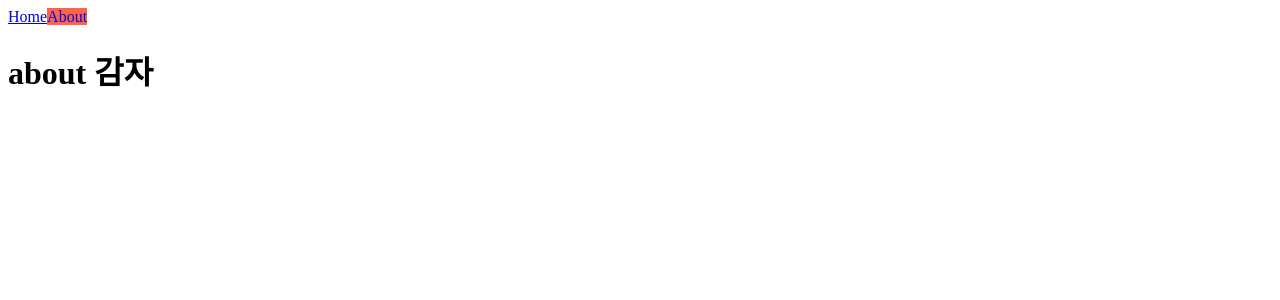
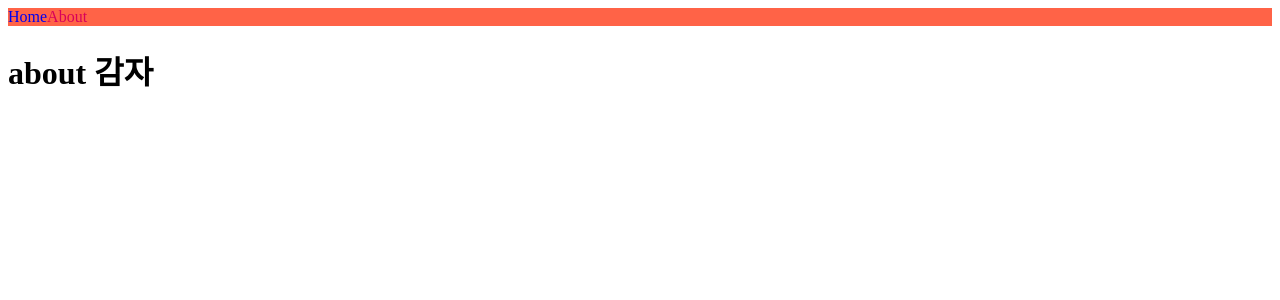
Before and after one commit to soyalattee/nextjs-intro, a Next.js app: page /about in a window 1280 px wide. Shown: the top 300 px of the page. Built offline with nearby package versions, Linux system fonts and the light colour scheme.

Commit message:
style jsx사용

```diff
--- a/components/NavBar.module.css
+++ /dev/null
@@ -1,6 +0,0 @@
-.link {
-  text-decoration: none;
-}
-.active {
-  background-color: tomato;
-}
--- a/components/NavBar.tsx
+++ b/components/NavBar.tsx
@@ -1,31 +1,28 @@
 import Link from "next/link";
 import { useRouter } from "next/router";
-import styles from "./NavBar.module.css";
 export default function NavBar() {
   //loation에 관한 정보를 얻을 수 있다.
   const router = useRouter();
   return (
-    <nav className={styles.nav}>
+    <nav>
       {/* using Link! 리로드되는걸 방지한다. style 혹은 className은 a Tag 에서 작업한다. */}
       <Link href="/">
-        <a
-          className={[
-            styles.links,
-            router.pathname === "/" ? styles.active : "",
-          ].join(" ")}
-        >
-          Home
-        </a>
+        <a className={router.pathname === "/" ? "active" : ""}>Home</a>
       </Link>
       <Link href="/about">
-        <a
-          className={`${styles.link}  ${
-            router.pathname === "/about" ? styles.active : ""
-          }`}
-        >
-          About
-        </a>
+        <a className={router.pathname === "/about" ? "active" : ""}>About</a>
       </Link>
+      <style jsx>{`
+        nav {
+          background-color: tomato;
+        }
+        a {
+          text-decoration: none;
+        }
+        .active {
+          color: #d8005a;
+        }
+      `}</style>
     </nav>
   );
 }
--- a/pages/about.tsx
+++ b/pages/about.tsx
@@ -8,7 +8,7 @@ export default function Potato() {
   return (
     <div>
       <NavBar />
-      <h1>about 감자</h1>
+      <h1 className="active">about 감자</h1>
     </div>
   );
 }
--- a/pages/index.tsx
+++ b/pages/index.tsx
@@ -6,6 +6,12 @@ export default function Home() {
     <div>
       <NavBar />
       <h1>Hello</h1>
+      <a href="#">a tag</a>
+      <style jsx>{`
+        a {
+          color: red;
+        }
+      `}</style>
     </div>
   );
 }
```
Also changed, not shown: 1 other file (tests, documents, lock files or other folders).
